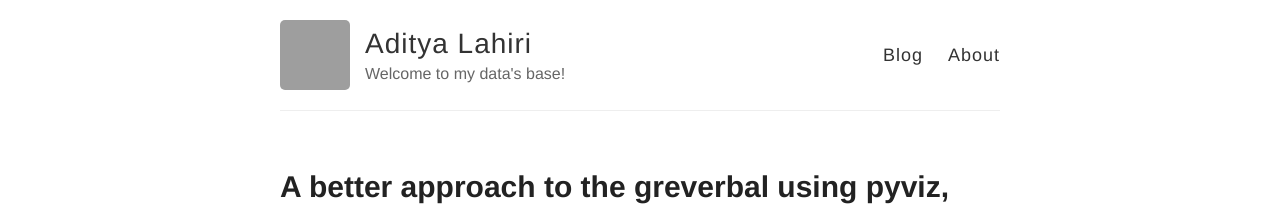
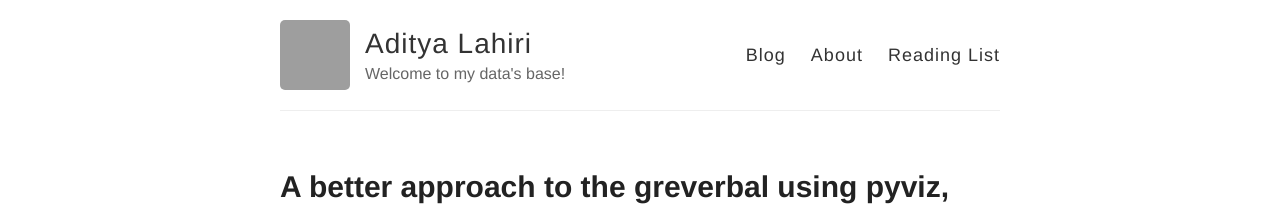
Before and after one commit to adityalahiri/adityalahiri.github.io, a Jekyll site: the page built from index.html, in a window 1280 px wide. Shown: the top 224 px of the page. Built offline with Jekyll 4.4.1, drawn with Linux system fonts in a browser that asks for light colours; grey boxes are pictures that could not be loaded.

Commit message:
Update default.html

```diff
--- a/_layouts/default.html
+++ b/_layouts/default.html
@@ -29,6 +29,7 @@
           <nav>
             <a href="{{ site.baseurl }}/">Blog</a>
             <a href="{{ site.baseurl }}/about">About</a>
+            <a href="{{ site.baseurl }}/reading_list">Reading List</a>
           </nav>
         </header>
       </div>
```
